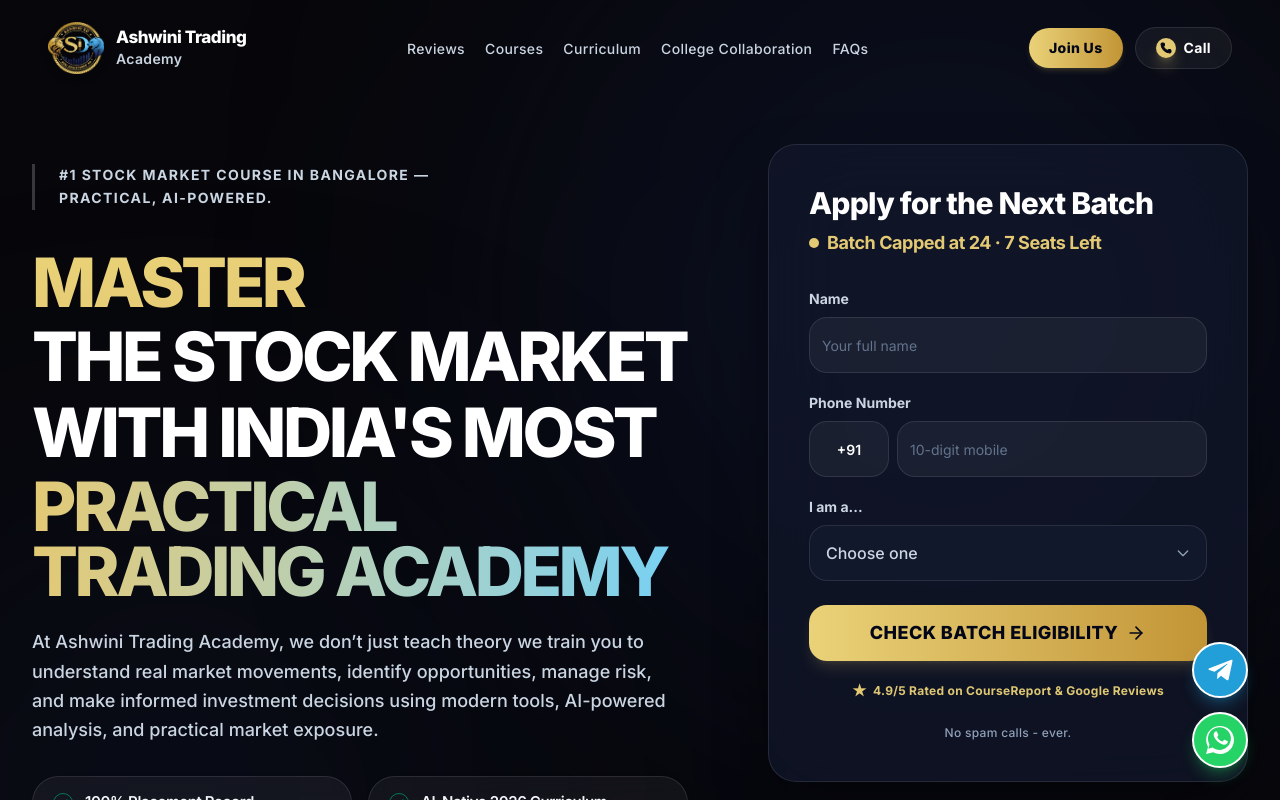
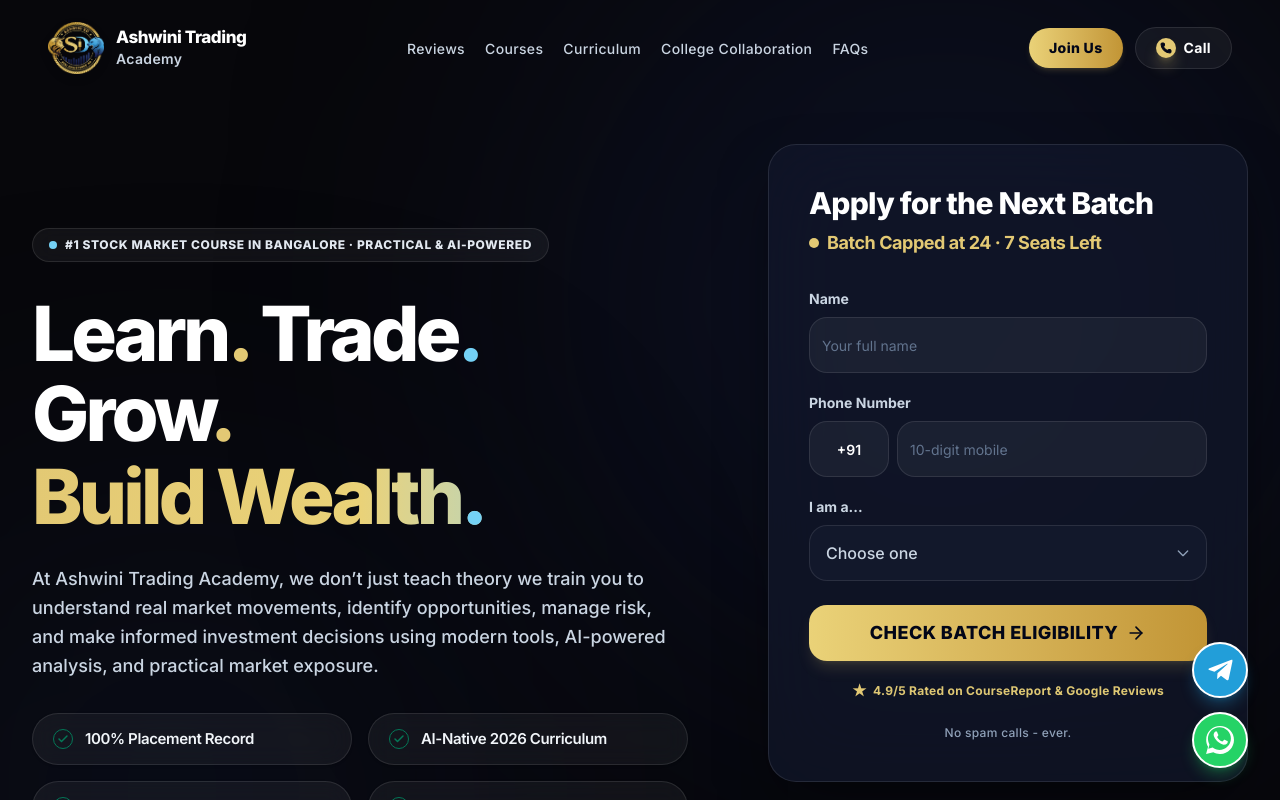
Before and after one commit to Donniedarko45/AshwiniTrading, a React (Vite) app: page / in a window 1280 px wide. Shown: the top 800 px of the page. Built offline with nearby package versions, Linux system fonts and the light colour scheme.

Commit message:
headline

```diff
--- a/src/App.tsx
+++ b/src/App.tsx
@@ -63,7 +63,6 @@ export default function App() {
             <LazySection importFunc={() => import('@/components/sections/Certifications')} />
             <LazySection importFunc={() => import('@/components/sections/MediaAwards')} />
             <LazySection importFunc={() => import('@/components/sections/HonestFAQ')} />
-            <LazySection importFunc={() => import('@/components/sections/FinalCTA')} />
           </>
         )}
         {currentView === 'join' && <JoinUs />}
--- a/src/components/sections/Hero.tsx
+++ b/src/components/sections/Hero.tsx
@@ -29,20 +29,34 @@ export default function Hero() {
         >
           <motion.div
             variants={fadeIn}
-            className="text-xs sm:text-sm font-bold tracking-widest text-slate-300 uppercase mb-6 sm:mb-10 pl-6 border-l-[3px] border-white/20 leading-relaxed"
+            className="inline-flex items-center gap-2 border border-white/10 bg-white/5 backdrop-blur-md rounded-full px-4 py-2 mb-6 sm:mb-8 shadow-[0_0_15px_rgba(255,255,255,0.02)]"
           >
-            #1 STOCK MARKET COURSE IN BANGALORE —<br />
-            PRACTICAL, AI-POWERED.
+            <span className="relative flex h-2 w-2">
+              <span className="animate-ping absolute inline-flex h-full w-full rounded-full bg-brand-secondary opacity-75"></span>
+              <span className="relative inline-flex rounded-full h-2 w-2 bg-brand-secondary"></span>
+            </span>
+            <span className="text-[11px] sm:text-xs font-extrabold tracking-wider text-slate-200 uppercase">
+              #1 Stock Market Course in Bangalore · Practical & AI-Powered
+            </span>
           </motion.div>
 
           <motion.h1
-            variants={fadeIn}
-            className="text-3xl sm:text-5xl md:text-6xl lg:text-[68px] font-extrabold leading-[1.05] sm:leading-[0.95] tracking-tighter mb-6 font-sans"
+            className="text-4xl sm:text-6xl md:text-7xl lg:text-[76px] font-extrabold leading-[1.05] tracking-tight sm:tracking-tighter mb-6 font-sans flex flex-col gap-1"
           >
-            <span className="text-transparent bg-clip-text bg-gradient-to-br from-brand-primary-light to-brand-primary block mb-2">MASTER</span>
-            <span className="block text-white mb-2 leading-none">THE STOCK MARKET</span>
-            <span className="block text-white mb-2 leading-none">WITH INDIA'S MOST</span>
-            <span className="text-transparent bg-clip-text bg-gradient-to-r from-brand-primary to-brand-secondary block mt-1">PRACTICAL TRADING ACADEMY</span>
+            <motion.span
+              variants={fadeIn}
+              className="block text-white"
+            >
+              Learn<span className="text-brand-primary">.</span>{' '}
+              Trade<span className="text-brand-secondary">.</span>{' '}
+              Grow<span className="text-brand-primary">.</span>
+            </motion.span>
+            <motion.span
+              variants={fadeIn}
+              className="text-transparent bg-clip-text bg-gradient-to-r from-brand-primary via-brand-primary-light to-brand-secondary block pb-1.5 leading-none"
+            >
+              Build Wealth<span className="text-brand-secondary">.</span>
+            </motion.span>
           </motion.h1>
 
           <motion.p
--- a/src/components/shared/LeadForm.tsx
+++ b/src/components/shared/LeadForm.tsx
@@ -66,11 +66,11 @@ export function LeadForm({
   if (layout === 'bar') {
     return (
       <form onSubmit={handleSubmit} className="w-full">
-        <div className={`rounded-3xl p-6 sm:p-5 shadow-2xl flex flex-col md:flex-row gap-4 items-end max-w-4xl mx-auto ${
+        <div className={`rounded-3xl p-6 sm:p-5 shadow-2xl grid grid-cols-1 md:grid-cols-2 lg:grid-cols-12 gap-4 md:gap-5 items-end max-w-4xl mx-auto ${
           isLight ? 'bg-white border border-slate-100' : 'bg-white/5 backdrop-blur-xl border border-white/10'
         }`}>
           {/* Name Field */}
-          <div className="w-full md:w-[35%] text-left">
+          <div className="w-full md:col-span-1 lg:col-span-4 text-left">
             <label htmlFor="name-bar" className={`text-sm font-bold mb-2 block ${isLight ? 'text-slate-900' : 'text-slate-200'}`}>
               Name
             </label>
@@ -96,7 +96,7 @@ export function LeadForm({
           </div>
 
           {/* Phone Field */}
-          <div className="w-full md:w-[35%] text-left">
+          <div className="w-full md:col-span-1 lg:col-span-4 text-left">
             <label htmlFor="phone-bar" className={`text-sm font-bold mb-2 block ${isLight ? 'text-slate-900' : 'text-slate-200'}`}>
               Phone
             </label>
@@ -133,11 +133,11 @@ export function LeadForm({
           </div>
 
           {/* Submit Button */}
-          <div className="w-full md:w-[30%]">
+          <div className="w-full md:col-span-2 lg:col-span-4">
             <Button
               type="submit"
               disabled={isSubmitting}
-              className="w-full h-14 text-slate-950 font-extrabold text-[15px] rounded-xl flex items-center justify-center gap-2"
+              className="w-full h-14 text-slate-950 font-extrabold text-xs sm:text-sm lg:text-[13px] xl:text-sm rounded-xl flex items-center justify-center gap-2 px-4 uppercase tracking-wider whitespace-nowrap"
             >
               {isSubmitting ? (
                 <>
```
